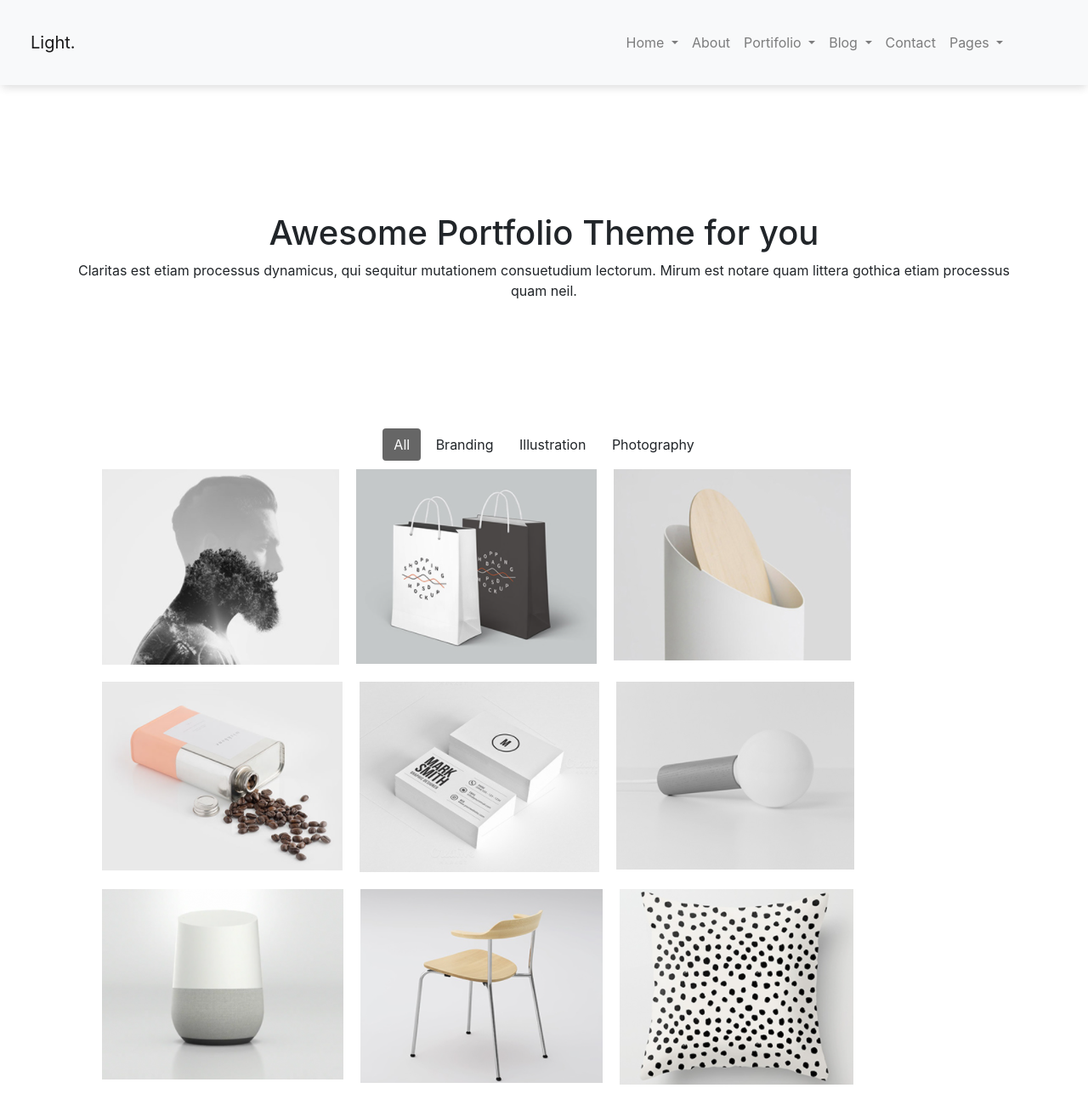
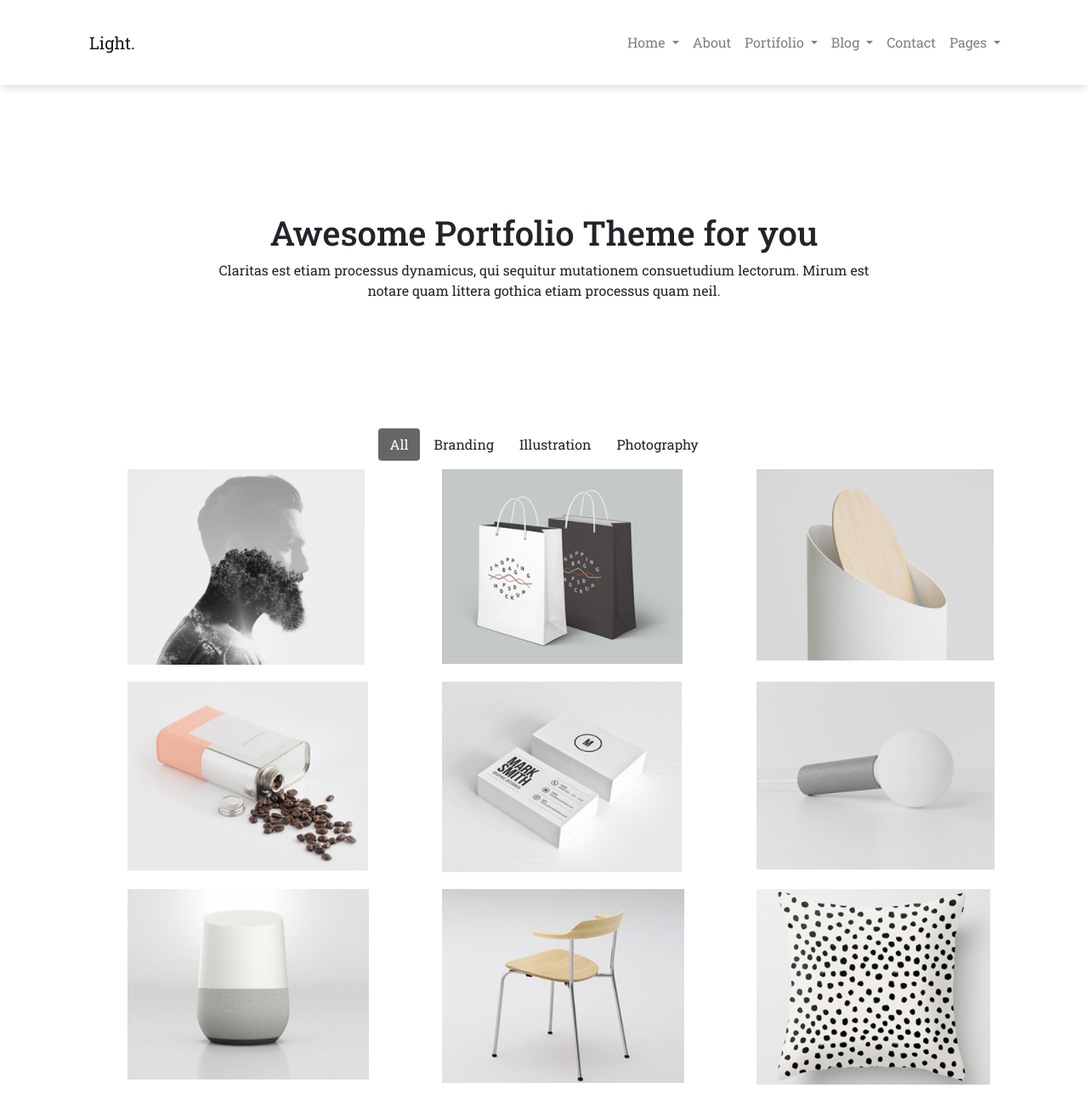
Before and after one commit to rayansl0302/tela-responsiva-com-js, a plain HTML site: page index.html in a window 1280 px wide. Shown: the top 1300 px of the page at 85% size. Drawn offline with nearby package versions, Linux system fonts and the light colour scheme.

Commit message:
projeto corrigido

```diff
--- a/css/style.css
+++ b/css/style.css
@@ -2,6 +2,7 @@
   height: 100px;
   padding-left: 0px;
   padding-right: 0px;
+  background-color: #ffffff;
   width: auto;
   box-shadow: 0 5px 10px -2px #dddddd !important;
   text-align: right;
@@ -21,15 +22,14 @@
   position: relative;
 }
 
-.imageContent {
-  display: flex;
-  flex-direction: row;
-  justify-items: center;
-  flex-wrap: wrap;
- }
+html, body{
+  font-family: "Roboto Slab", serif !important;
+
+}
 
 .container {
-
+  padding-left: none;
+  padding-right: none;
   overflow: hidden;
 }
 
@@ -49,6 +49,11 @@ div.filterDiv {
   margin-left: 50px;
   text-align: center;
   margin-bottom: 10px;
+
+}
+img{
+  max-width: 100%;
+  height: auto;
 
 }
 
@@ -105,7 +110,8 @@ div.filterDiv {
   .image {
     margin-top: 10px;
     margin-bottom: 10px;
-    max-width: none;
+    margin-left: 50px;
+
 
   }
 }
--- a/index.html
+++ b/index.html
@@ -6,6 +6,11 @@
     <meta http-equiv="X-UA-Compatible" content="IE=edge">
     <meta name="viewport" content="width=device-width, initial-scale=1.0">
     <link rel="stylesheet" href="css/style.css">
+    <link rel="preconnect" href="https://fonts.googleapis.com">
+    <link rel="preconnect" href="https://fonts.gstatic.com" crossorigin>
+    <link
+        href="https://fonts.googleapis.com/css2?family=Roboto+Slab:wght@100;200;300;400;500;600;700;800;900&display=swap"
+        rel="stylesheet">
     <link rel="stylesheet" href="https://cdn.jsdelivr.net/npm/bootstrap@4.6.0/dist/css/bootstrap.min.css"
         integrity="sha384-B0vP5xmATw1+K9KRQjQERJvTumQW0nPEzvF6L/Z6nronJ3oUOFUFpCjEUQouq2+l" crossorigin="anonymous">
     <link rel="stylesheet" href="https://cdn.jsdelivr.net/npm/bootstrap-icons@1.5.0/font/bootstrap-icons.css">
@@ -15,11 +20,9 @@
 
 <body>
 
-    <div class="container-fluid">
 
-        <div class="row">
-            <div class="col">
-                <nav class="navbar navbar-expand-lg navbar-light bg-light">
+    <nav class="navbar navbar-expand-lg navbar-light">
+        <div class="container">
             <a class="navbar-brand" href="#">Light.</a>
             <button class="navbar-toggler" type="button" data-toggle="collapse" data-target="#navbarNavDropdown"
                 aria-controls="navbarNavDropdown" aria-expanded="false" aria-label="Toggle navigation">
@@ -81,23 +84,22 @@
                     </li>
                 </ul>
             </div>
+        </div>
     </nav>
 
-            </div>
-        </div>
+    <div class="container">
 
         <div class="row">
 
             <div class="col">
-                <div class="container">
+
                 <div class="texto-meio">
                     <h1>Awesome Portfolio Theme for you</h1>
-                        <p>Claritas est etiam processus dynamicus, qui sequitur mutationem consuetudium lectorum. Mirum
-                            est
-                            notare quam littera gothica etiam processus quam neil.</p>
+                    <p>Claritas est etiam processus dynamicus, qui sequitur mutationem consuetudium lectorum. Mirum est
+                        <br> notare quam littera gothica etiam processus quam neil.</p>
 
                 </div>
-                </div>
+
             </div>
 
         </div>
@@ -115,47 +117,47 @@
 
         <div class="container">
 
-            <div class="col">
+            <div class="row">
 
-                <div class="imageContent">
 
-                    <div class="row filterDiv branding">
+
+                <div class="col-md-4 filterDiv branding">
                     <div class=" image"><img src="images/branding/1.PNG" alt=""></div>
                 </div>
-                    <div class="row filterDiv branding">
+                <div class="col-md-4 filterDiv branding">
                     <div class=" image"><img src="images/branding/2.PNG" alt=""></div>
                 </div>
-                    <div class="row filterDiv branding">
+                <div class="col-md-4 filterDiv branding">
                     <div class=" image"><img src="images/branding/3.PNG" alt=""></div>
                 </div>
 
-                    <div class="row filterDiv branding">
+                <div class="col-md-4 filterDiv branding">
                     <div class=" image"><img src="images/branding/4.PNG" alt=""></div>
                 </div>
-                    <div class="row filterDiv branding">
+                <div class="col-md-4 filterDiv branding">
                     <div class=" image"><img src="images/branding/5.PNG" alt=""></div>
                 </div>
-                    <div class="row filterDiv illustration">
+                <div class="col-md-4 filterDiv illustration">
                     <div class=" image"><img src="images/illustration/6.PNG" alt=""></div>
                 </div>
 
-                    <div class="row filterDiv illustration">
+                <div class="col-md-4 filterDiv illustration">
                     <div class=" image"><img src="images/illustration/7.PNG" alt=""></div>
                 </div>
-                    <div class="row filterDiv photography">
+                <div class="col-md-4 filterDiv photography">
                     <div class=" image"><img src="images/photography/8.png" alt=""></div>
                 </div>
-                    <div class="row filterDiv photography">
+                <div class="col-md-4 filterDiv photography">
                     <div class=" image"><img src="images/photography/9.png" alt=""></div>
                 </div>
 
-                </div>
+
             </div>
 
 
 
         </div>
-    </div>
+
 
 
 
@@ -166,6 +168,9 @@
 
     </div>
     </div>
+    </div>
+
+
     </div>
 
     <br>
```
Lines whose indentation alone changed are shown as unchanged.
